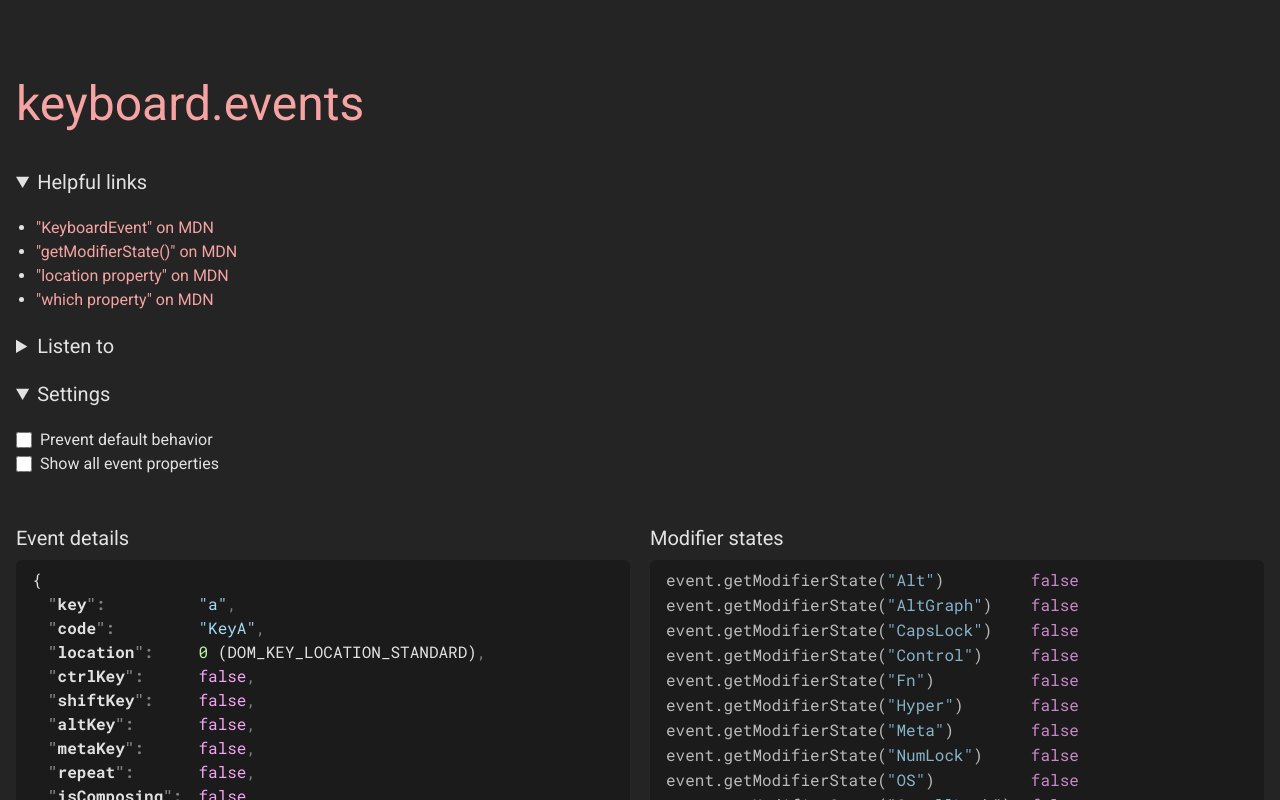
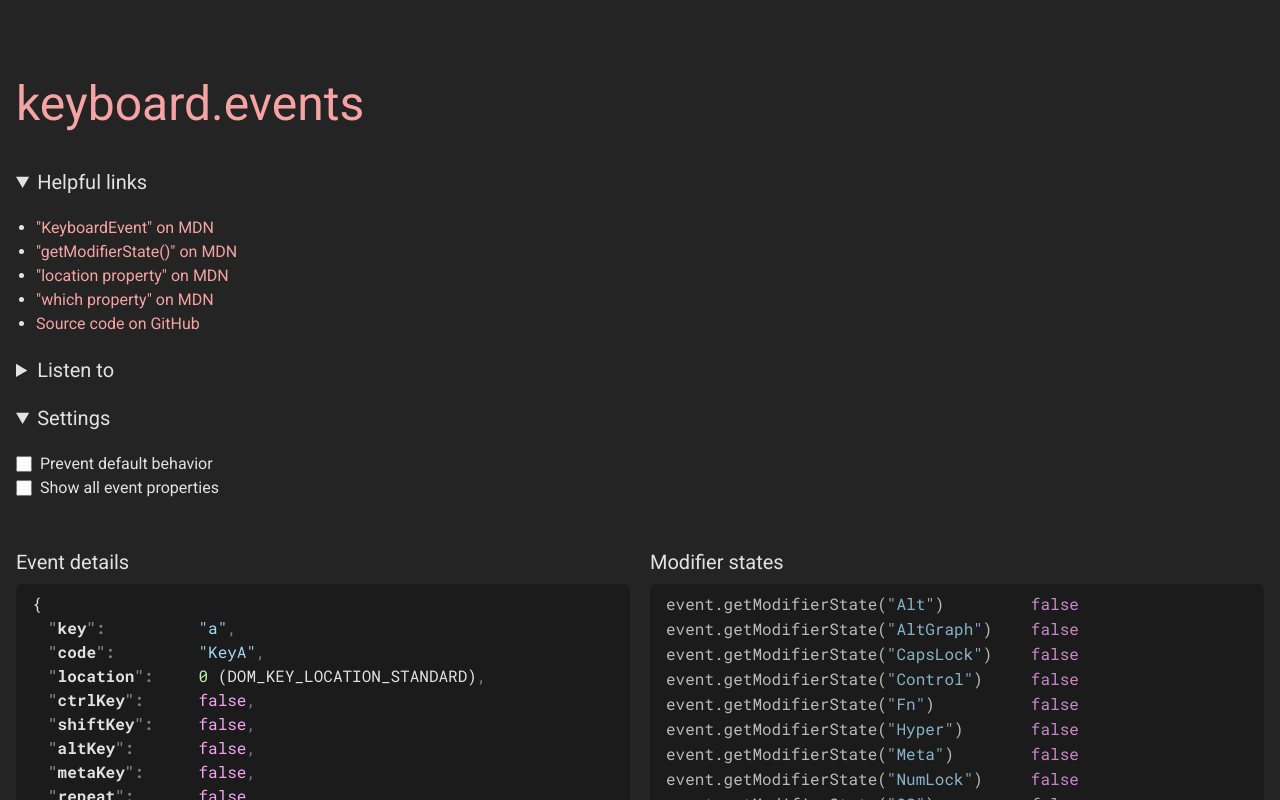
Before and after one commit to j-/keyboard.events, a React (Vite) app: page / in a window 1280 px wide. Both pictures are taken after a click on the heading "Helpful links". Shown: the top 800 px of the page. Built offline with nearby package versions, Linux system fonts and the light colour scheme.

Commit message:
Link to source code

```diff
--- a/src/App.tsx
+++ b/src/App.tsx
@@ -66,6 +66,11 @@
               <li>
                 <a href="https://developer.mozilla.org/en-US/docs/Web/API/UIEvent/which">
                   "which property" on MDN
+                </a>
+              </li>
+              <li>
+                <a href="https://github.com/j-/keyboard.events">
+                  Source code on GitHub
                 </a>
               </li>
             </ul>
```
